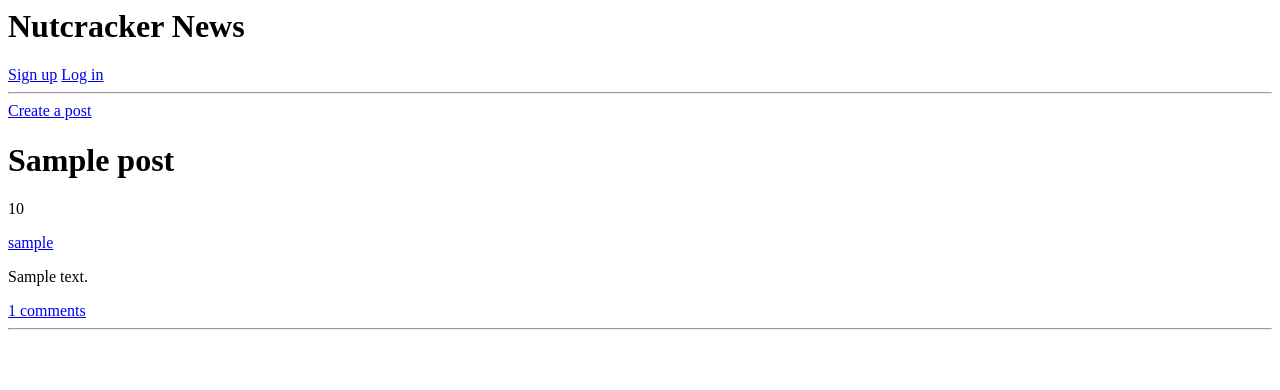
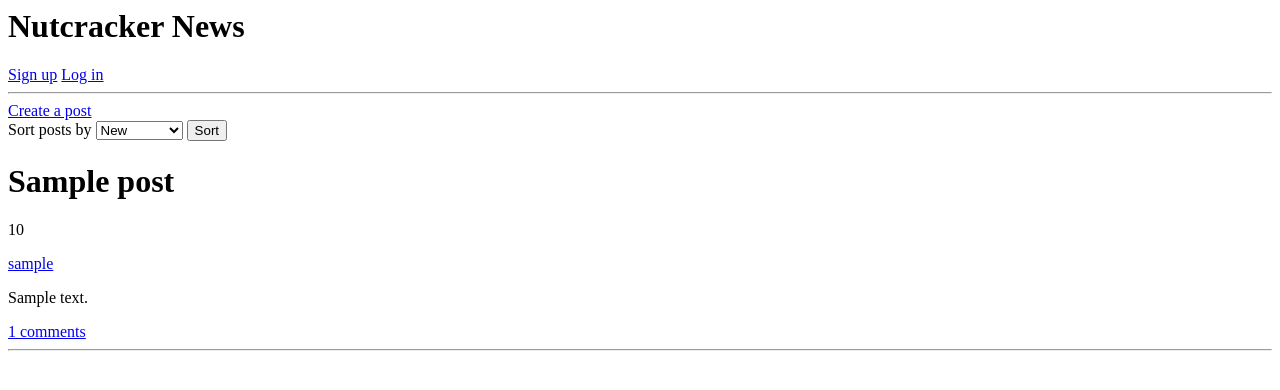
Before and after one commit to ranven/nutcracker-news, a Flask app: template templates/posts.html in a window 1280 px wide. Shown: the top 390 px of the page. Run offline with Flask 2, Linux system fonts and the light colour scheme; the template is opened without the code that fills it: most values are stand-ins (such as "Sample title", 1, 10 or a date in 2020); parts of the project's set-up code (start-up, migrations or seed data) failed here and were passed over.

Commit message:
implement sorting posts by time (new/old), comments and upvotes

```diff
--- a/comments.py
+++ b/comments.py
@@ -18,8 +18,6 @@ def get_users_comments(user_id):
     comments = result.fetchall()
     return comments
 
-#edit comment: pass comment id and content to def
-
 def send_comment(user_id, post_id, content):
     if user_id == 0:
         return False
--- a/templates/posts.html
+++ b/templates/posts.html
@@ -5,6 +5,16 @@
         <a href="/posts/create">Create a post</a>
         <br/>
         {% if posts %}
+        <form method="get" action="/posts">
+            <label>Sort posts by</label>
+            <select name="sort_by">
+                <option value="new" {%if sort_by=="new"%}selected{%endif%}>New</option>
+                <option value="old" {%if sort_by=="old"%}selected{%endif%}>Old</option>
+                <option value="votes" {%if sort_by=="votes"%}selected{%endif%}>Votes</option>
+                <option value="comments" {%if sort_by=="comments"%}selected{%endif%}>Comments</option>
+            </select>
+            <input type="submit" value="Sort">
+        </form>
         {% for post in posts %}
         <div>
             {% if session.username %}
```
Also changed, not shown: posts.py (+15 -3 lines), routes.py (+6 -2 lines).
